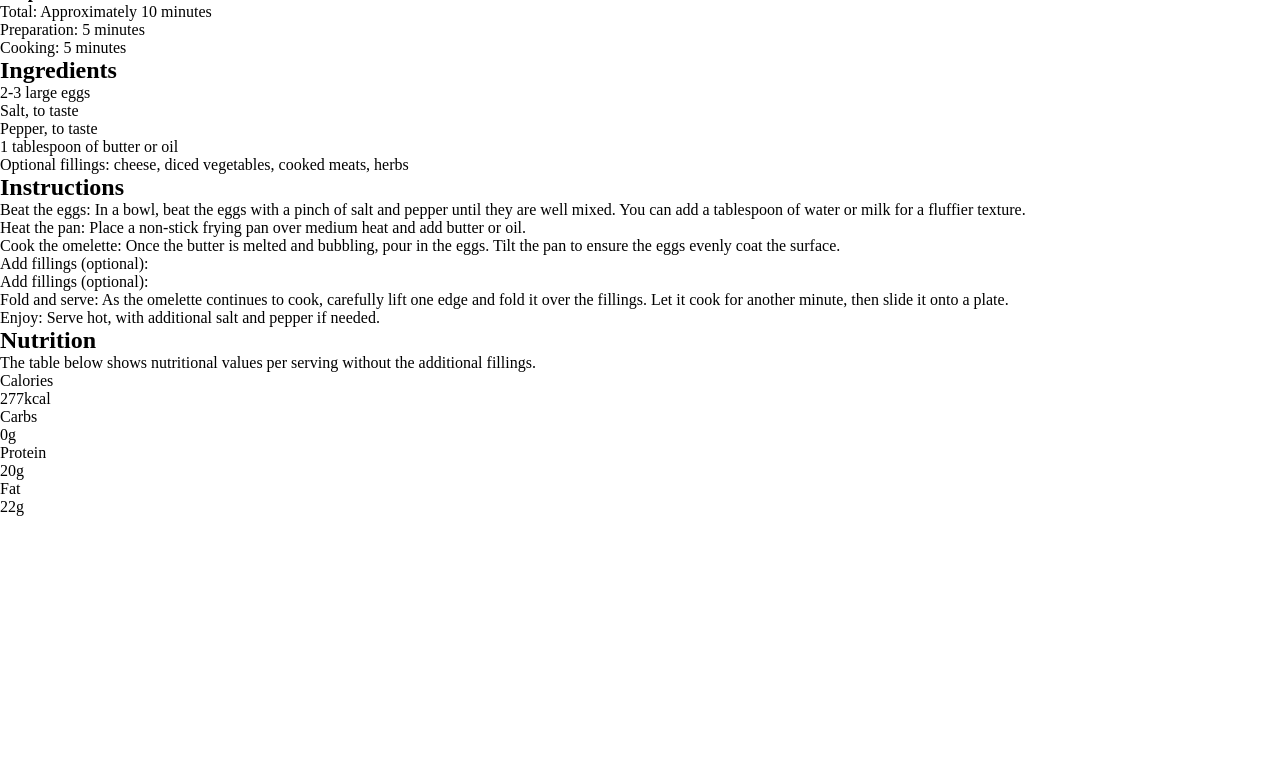
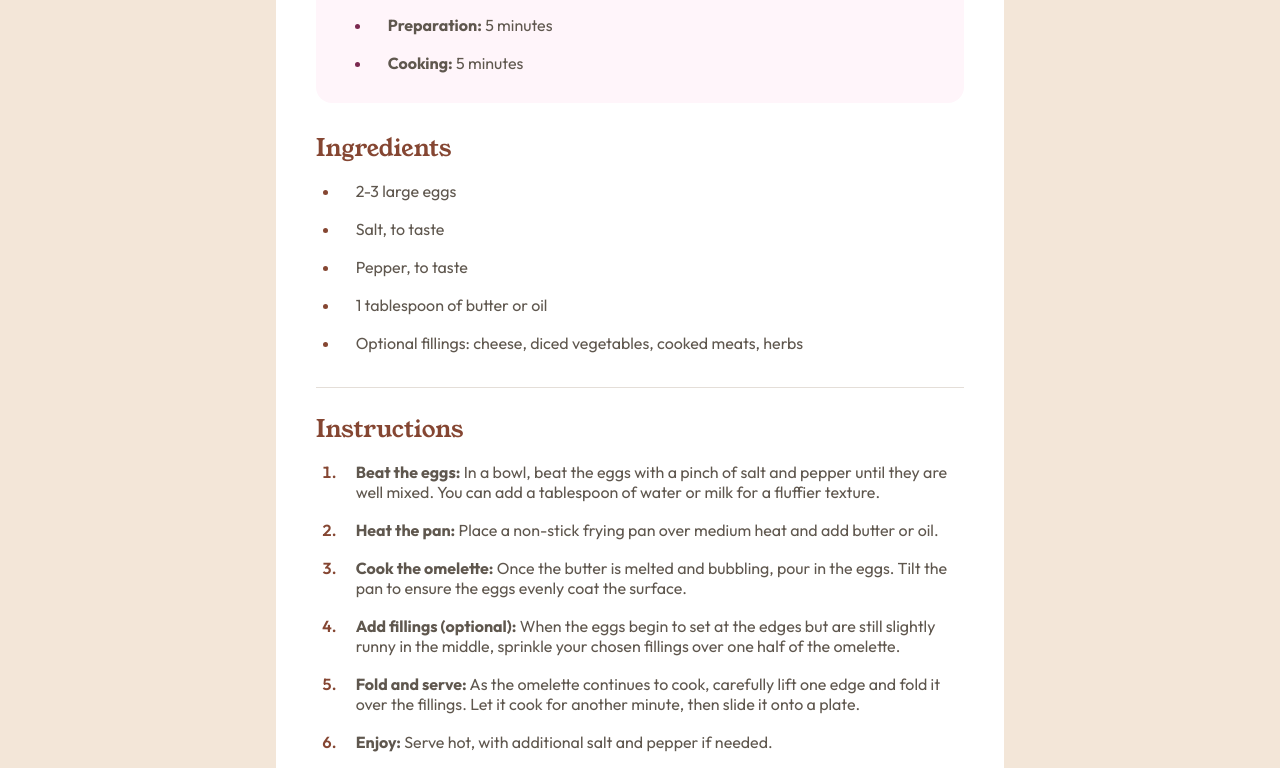
Before and after one commit to davejnicol/fem-recipe-page, a plain HTML site: page index.html in a window 1280 px wide. Shown: the part 659-1427 px from the top of the page. Before the commit the page ends 1175 px from the top, so only its background shows below. Drawn offline with Linux system fonts and the light colour scheme.

Commit message:
CSS completed & HTML fixed

```diff
--- a/index.html
+++ b/index.html
@@ -4,14 +4,19 @@
 		<meta charset="UTF-8" />
 		<meta name="viewport" content="width=device-width, initial-scale=1.0" />
 		<link rel="icon" type="image/png" sizes="32x32" href="./assets/favicon-32x32.png" />
+
+		<link rel="preconnect" href="https://fonts.googleapis.com" />
+		<link rel="preconnect" href="https://fonts.gstatic.com" crossorigin />
+		<link href="https://fonts.googleapis.com/css2?family=Outfit:wght@400;600;700&family=Young+Serif&display=swap" rel="stylesheet" />
 		<link rel="stylesheet" href="style.css" />
 
 		<title>Recipe Page | Frontend Mentor</title>
 	</head>
 	<body>
 		<main class="wrapper">
+			<img class="img-mobile" src="assets/image-omelette.jpeg" alt="Simple Omelette Recipe" />
 			<div class="recipe">
-				<img src="assets/image-omelette.jpeg" alt="Simple Omelette Recipe" />
+				<img class="img-desktop" src="assets/image-omelette.jpeg" alt="Simple Omelette Recipe" />
 				<h1 class="recipe-title">Simple Omelette Recipe</h1>
 				<p class="recipe-desc">An easy and quick dish, perfect for any meal. This classic omelette combines beaten eggs cooked to perfection, optionally filled with your choice of cheese, vegetables, or meats.</p>
 				<div class="recipe-prep-time">
@@ -40,30 +45,29 @@
 
 						<li><span class="text-bold">Heat the pan:</span> Place a non-stick frying pan over medium heat and add butter or oil.</li>
 						<li><span class="text-bold">Cook the omelette:</span> Once the butter is melted and bubbling, pour in the eggs. Tilt the pan to ensure the eggs evenly coat the surface.</li>
-						<li><span class="text-bold">Add fillings (optional):</span></li>
-						<li><span class="text-bold">Add fillings (optional):</span></li>
+						<li><span class="text-bold">Add fillings (optional):</span> When the eggs begin to set at the edges but are still slightly runny in the middle, sprinkle your chosen fillings over one half of the omelette.</li>
 						<li><span class="text-bold">Fold and serve:</span> As the omelette continues to cook, carefully lift one edge and fold it over the fillings. Let it cook for another minute, then slide it onto a plate.</li>
 						<li><span class="text-bold">Enjoy:</span> Serve hot, with additional salt and pepper if needed.</li>
 					</ol>
 				</div>
 				<div class="recipe-section">
 					<h2 class="recipe-subheadings">Nutrition</h2>
-					<p>The table below shows nutritional values per serving without the additional fillings.</p>
-					<div class="flex-2">
+					<p class="recipe-desc">The table below shows nutritional values per serving without the additional fillings.</p>
+					<div class="grid-even-columns">
 						<div>Calories</div>
-						<div>277kcal</div>
+						<div class="text-bold text-primary">277kcal</div>
 					</div>
-					<div class="flex-2">
+					<div class="grid-even-columns">
 						<div>Carbs</div>
-						<div>0g</div>
+						<div class="text-bold text-primary">0g</div>
 					</div>
-					<div class="flex-2">
+					<div class="grid-even-columns">
 						<div>Protein</div>
-						<div>20g</div>
+						<div class="text-bold text-primary">20g</div>
 					</div>
-					<div class="flex-2">
+					<div class="grid-even-columns">
 						<div>Fat</div>
-						<div>22g</div>
+						<div class="text-bold text-primary">22g</div>
 					</div>
 				</div>
 			</div>
--- a/style.css
+++ b/style.css
@@ -1,3 +1,34 @@
+:root {
+	--clr-neutral-100: hsl(0, 0%, 100%);
+	--clr-neutral-300: hsl(330, 100%, 98%);
+	--clr-neutral-400: hsl(30, 54%, 90%);
+	--clr-neutral-500: hsl(30, 18%, 87%);
+	--clr-neutral-800: hsl(30, 10%, 34%);
+	--clr-neutral-900: hsl(24, 5%, 18%);
+	--clr-primary: hsl(14, 45%, 36%);
+	--clr-accent: hsl(332, 51%, 32%);
+
+	--ff-serif: "Young Serif", serif;
+	--ff-sans: "Outfit", sans-serif;
+	--fs-400: 1rem;
+	--fs-500: 1.25rem;
+	--fs-900: 2.375rem;
+	--fw-normal: 400;
+	--fw-semibold: 600;
+	--fw-bold: 700;
+
+	--container-max-width: 74ch;
+
+	--size-2: 0.375rem;
+	--size-4: 1rem;
+	--size-5: 1.125rem;
+	--size-6: 1.5rem;
+	--size-7: 1.75rem;
+	--size-8: 2rem;
+	--size-9: 2.5rem;
+	--size-12: 4rem;
+}
+
 /* Reset */
 *,
 *::before,
@@ -18,3 +49,127 @@ svg {
 	display: block;
 	max-width: 100%;
 }
+
+/* General Styles */
+body {
+	background: var(--clr-neutral-400);
+	color: var(--clr-neutral-800);
+	font-family: var(--ff-sans);
+	font-size: var(--fs-400);
+}
+h1,
+h2 {
+	color: var(--clr-neutral-900);
+	font-family: var(--ff-serif);
+	font-weight: var(--fw-neutral);
+}
+h2 {
+	color: var(--clr-primary);
+}
+
+.wrapper {
+	margin-inline: auto;
+	max-width: var(--container-max-width);
+	/* padding: var(--size-12) var(--size-6); */
+}
+@media screen and (min-width: 800px) {
+	.wrapper {
+		padding: var(--size-12) var(--size-6);
+	}
+}
+
+.text-bold {
+	font-weight: 800;
+}
+.text-primary {
+	color: var(--clr-primary);
+}
+
+.grid-even-columns {
+	display: grid;
+	grid-template-columns: 1fr 1fr;
+	padding-bottom: var(--size-5);
+}
+.grid-even-columns:not(:last-child) {
+	border-bottom: 1px solid var(--clr-neutral-500);
+	margin-bottom: var(--size-4);
+}
+.grid-even-columns div:first-child {
+	padding-left: var(--size-8);
+}
+
+/* Recipe Styles */
+.recipe {
+	background: var(--clr-neutral-100);
+	padding: var(--size-6);
+}
+.recipe img {
+	margin-bottom: var(--size-8);
+}
+.img-desktop {
+	display: none;
+}
+@media screen and (min-width: 800px) {
+	.recipe {
+		border-radius: var(--size-6);
+		padding: var(--size-9);
+	}
+	.recipe img {
+		border-radius: var(--size-4);
+		margin-bottom: var(--size-8);
+	}
+	.img-mobile {
+		display: none;
+	}
+	.img-desktop {
+		display: block;
+	}
+}
+
+.recipe ul,
+.recipe ol {
+	padding-left: var(--size-6);
+}
+.recipe li {
+	margin-block: 0 var(--size-5);
+	padding-left: var(--size-4);
+}
+.recipe li::marker {
+	color: var(--clr-primary);
+	font-weight: var(--fw-semibold);
+}
+
+.recipe-title {
+	font-size: var(--fs-900);
+	margin-bottom: var(--size-4);
+}
+.recipe-desc {
+	margin-bottom: var(--size-7);
+}
+
+.recipe-prep-time {
+	background: var(--clr-neutral-300);
+	border-radius: var(--size-4);
+	margin-bottom: var(--size-7);
+	padding: var(--size-6) var(--size-8);
+}
+.recipe-prep-time h3 {
+	color: var(--clr-accent);
+	font-size: var(--fs-500);
+	margin-bottom: var(--size-4);
+}
+.recipe-prep-time li::marker {
+	color: var(--clr-accent);
+}
+.recipe-prep-time li:last-child {
+	margin-bottom: var(--size-2);
+}
+
+.recipe-section:not(:last-child) {
+	border-bottom: 1px solid var(--clr-neutral-500);
+	margin-bottom: var(--size-6);
+	padding-bottom: var(--size-4);
+}
+.recipe-subheadings {
+	padding-bottom: var(--size-4);
+}
```
